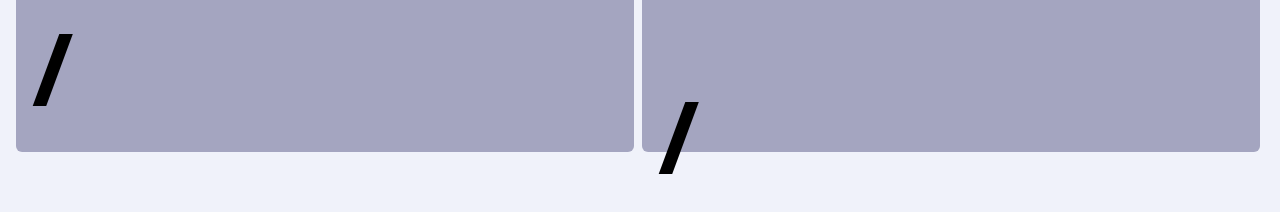
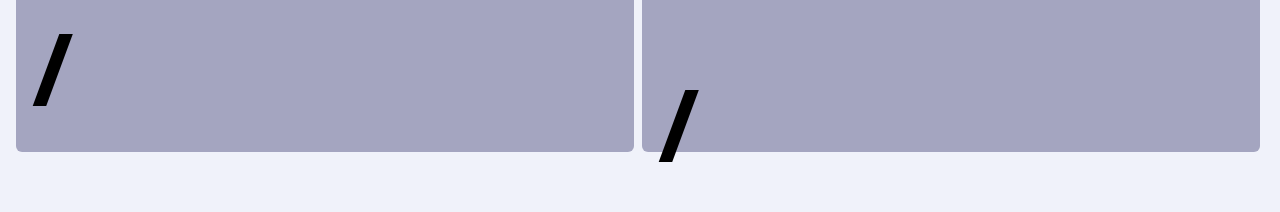
Before and after one commit to Fawazboluwatife7/Contact-Dashboard, a React (Vite) app: page /dashboard in a window 1280 px wide. Shown: the part 568-780 px from the top of the page. Built offline with nearby package versions, Linux system fonts and the light colour scheme; no server answers.

Commit message:
updated  added enrollees to all

```diff
--- a/src/pages/ClaimDashboard.jsx
+++ b/src/pages/ClaimDashboard.jsx
@@ -426,7 +426,7 @@ const ClaimDashboard = () => {
                                 <p className="text-white text-[48px]">
                                     Declined PA/ Number Of Enrolles
                                 </p>
-                                <h1 className="text-[100px]  mt-11 font-bold">
+                                <h1 className="text-[100px]  mt-8 font-bold">
                                     {declined} / {rejectedPeople}
                                 </h1>
                             </div>
```
